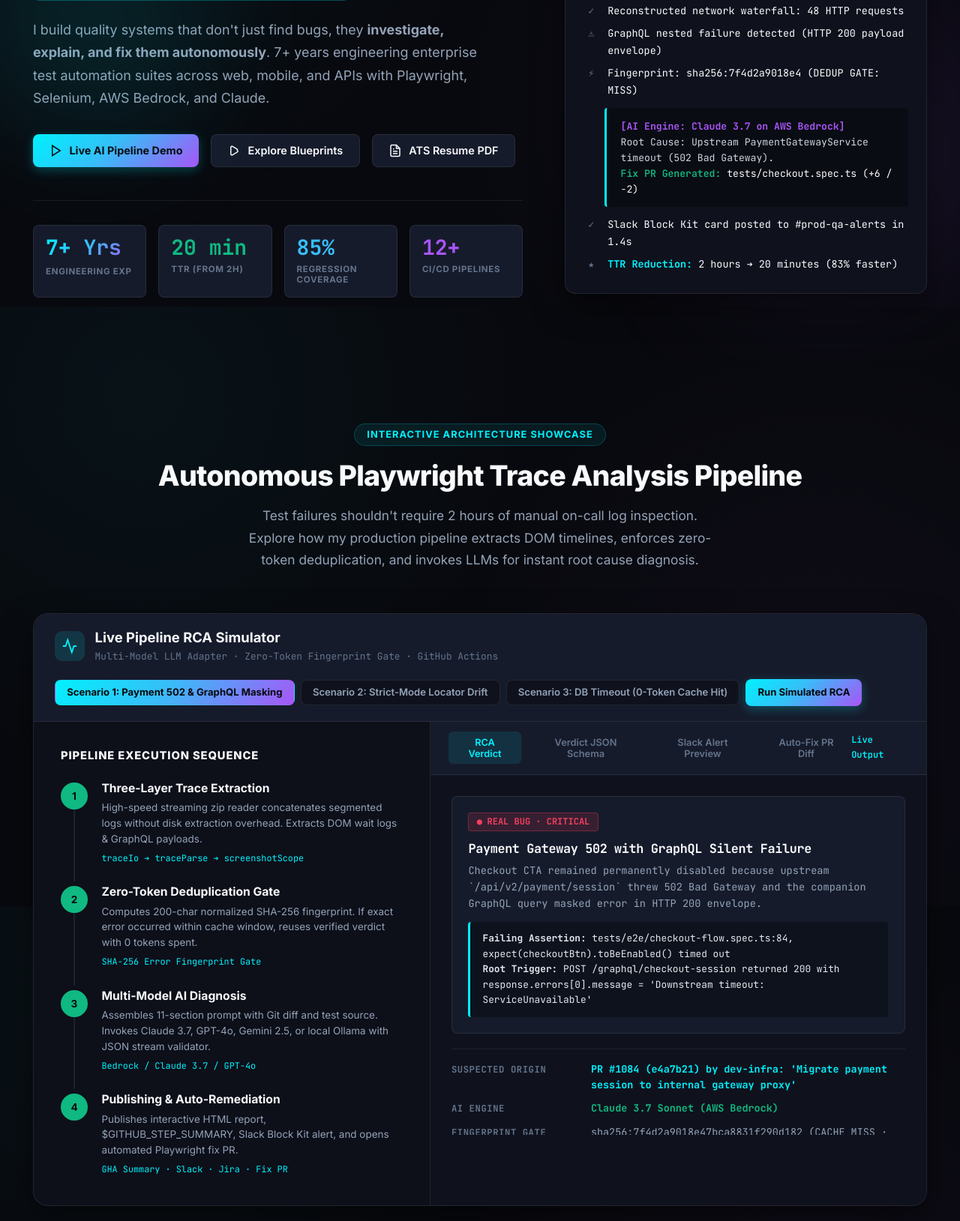
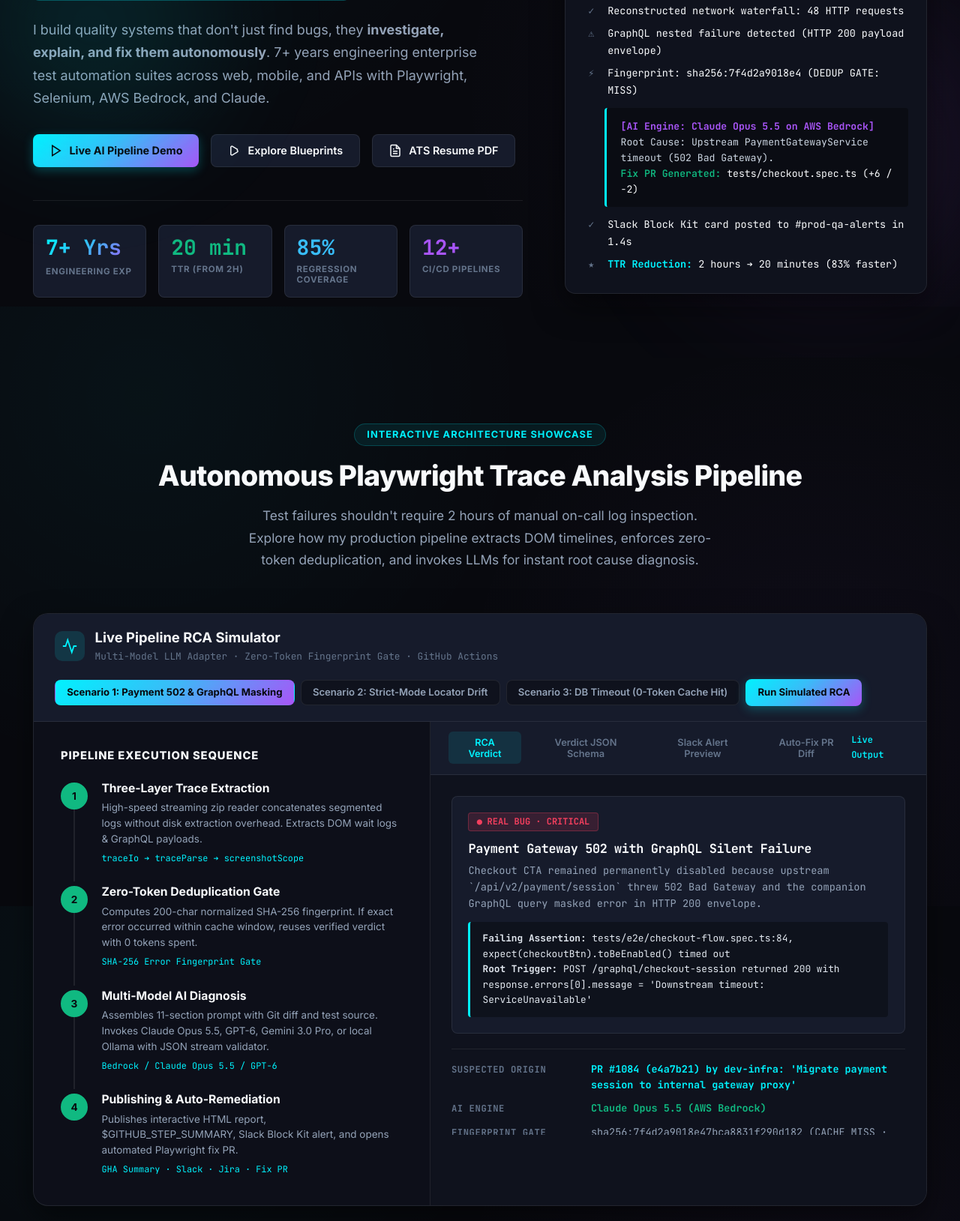
Before and after one commit to daniel-raj-s/portfolio, a plain HTML site: page index.html in a window 1280 px wide. Shown: the part 391-2020 px from the top of the page at 75% size. Drawn offline with Linux system fonts and the light colour scheme.

Commit message:
feat: update AI model architecture references to Claude Opus 5.5, GPT-6, and Gemini 3.0 Pro

```diff
--- a/index.html
+++ b/index.html
@@ -186,7 +186,7 @@
               <span class="t-content">Fingerprint: sha256:7f4d2a9018e4 (DEDUP GATE: MISS)</span>
             </div>
             <div class="t-block">
-              <strong style="color: var(--accent-purple);">[AI Engine: Claude 3.7 on AWS Bedrock]</strong><br>
+              <strong style="color: var(--accent-purple);">[AI Engine: Claude Opus 5.5 on AWS Bedrock]</strong><br>
               <span style="color: #cbd5e1;">Root Cause: Upstream PaymentGatewayService timeout (502 Bad Gateway).</span><br>
               <span style="color: var(--accent-emerald); font-weight: 600;">Fix PR Generated:</span> <code>tests/checkout.spec.ts</code> (+6 / -2)
             </div>
@@ -280,8 +280,8 @@
                 <div class="stage-indicator">3</div>
                 <div class="stage-text">
                   <div class="stage-name">Multi-Model AI Diagnosis</div>
-                  <div class="stage-desc">Assembles 11-section prompt with Git diff and test source. Invokes Claude 3.7, GPT-4o, Gemini 2.5, or local Ollama with JSON stream validator.</div>
-                  <span class="stage-meta">Bedrock / Claude 3.7 / GPT-4o</span>
+                  <div class="stage-desc">Assembles 11-section prompt with Git diff and test source. Invokes Claude Opus 5.5, GPT-6, Gemini 3.0 Pro, or local Ollama with JSON stream validator.</div>
+                  <span class="stage-meta">Bedrock / Claude Opus 5.5 / GPT-6</span>
                 </div>
               </div>
 
@@ -359,7 +359,7 @@
             </div>
 
             <p class="project-desc">
-              An enterprise-grade, company-agnostic autonomous failure investigation pipeline for Playwright E2E tests. Dissects deep DOM action wait timelines, reconstructs network waterfalls (detecting HTTP 502s and silent GraphQL errors in HTTP 200 envelopes), and invokes multi-model AI (OpenAI GPT-4o, Claude 3.7 on Bedrock, Gemini 2.5, Ollama) to triage failures, identify breaking PRs, and generate fixes.
+              An enterprise-grade, company-agnostic autonomous failure investigation pipeline for Playwright E2E tests. Dissects deep DOM action wait timelines, reconstructs network waterfalls (detecting HTTP 502s and silent GraphQL errors in HTTP 200 envelopes), and invokes multi-model AI (OpenAI GPT-6, Claude Opus 5.5 on Bedrock, Gemini 3.0 Pro, Ollama) to triage failures, identify breaking PRs, and generate fixes.
             </p>
 
             <div class="project-tech-stack">
@@ -536,7 +536,7 @@
           <div class="project-tech-stack">
             <span class="tech-tag">Python</span>
             <span class="tech-tag">Playwright CLI</span>
-            <span class="tech-tag">Claude / Gemini</span>
+            <span class="tech-tag">Claude Opus 5.5 / GPT-6</span>
             <span class="tech-tag">Tectonic LaTeX</span>
             <span class="tech-tag">Headed Execution</span>
           </div>
@@ -614,7 +614,7 @@
               </li>
               <li class="role-bullet-item">
                 <span class="bullet-icon">▹</span>
-                <div><strong>Agentic a11y Remediation:</strong> Built an automated accessibility remediation pipeline that renders affected components on a real page, validates WCAG compliance fixes with Claude on Bedrock, and generates Playwright specs pre-PR.</div>
+                <div><strong>Agentic a11y Remediation:</strong> Built an automated accessibility remediation pipeline that renders affected components on a real page, validates WCAG compliance fixes with Claude Opus 5.5 on Bedrock, and generates Playwright specs pre-PR.</div>
               </li>
               <li class="role-bullet-item">
                 <span class="bullet-icon">▹</span>
@@ -773,8 +773,9 @@
             <h3 class="skill-cat-title">AI &amp; Agentic Systems</h3>
           </div>
           <div class="skill-pill-list">
+            <span class="skill-pill">Claude Opus 5.5 / GPT-6</span>
             <span class="skill-pill">Claude Code / Skills</span>
-            <span class="skill-pill">AWS Bedrock</span>
+            <span class="skill-pill">AWS Bedrock (Multi-Model)</span>
             <span class="skill-pill">Agentic RCA Workflows</span>
             <span class="skill-pill">Playwright MCP</span>
             <span class="skill-pill">Playwright CLI</span>
@@ -926,7 +927,7 @@
           </div>
           <div class="t-block" style="margin-left: 0;">
             <strong style="color: var(--accent-cyan);">Daniel Raj S</strong>, Agentic Quality Engineer &amp; Senior SDET.<br>
-            Focus: Building autonomous quality loops, reducing flaky tests, and cutting on-call TTR with Playwright and Claude.
+            Focus: Building autonomous quality loops, reducing flaky tests, and cutting on-call TTR with Playwright, Claude Opus 5.5, and AWS Bedrock.
           </div>
         </div>
 
--- a/js/app.js
+++ b/js/app.js
@@ -119,7 +119,7 @@
     traceDuration: "31,450ms (TIMEOUT)",
     fingerprint: "sha256:7f4d2a9018e47bca8831f290d182",
     dedupVerdict: "CACHE MISS · New error fingerprint ingested",
-    aiModel: "Claude 3.7 Sonnet (AWS Bedrock)",
+    aiModel: "Claude Opus 5.5 (AWS Bedrock)",
     summary: "Checkout CTA remained permanently disabled because upstream `/api/v2/payment/session` threw 502 Bad Gateway and the companion GraphQL query masked error in HTTP 200 envelope.",
     failingAssertion: "tests/e2e/checkout-flow.spec.ts:84, expect(checkoutBtn).toBeEnabled() timed out",
     trigger: "POST /graphql/checkout-session returned 200 with response.errors[0].message = 'Downstream timeout: ServiceUnavailable'",
@@ -142,7 +142,7 @@
     traceDuration: "420ms (DETERMINISTIC)",
     fingerprint: "sha256:1a8c4f923bde00911762cba182f0",
     dedupVerdict: "CACHE MISS · Prompt assembled with Git commit diff",
-    aiModel: "GPT-4o (OpenAI Adapter)",
+    aiModel: "GPT-6 (OpenAI Reasoning Engine)",
     summary: "Playwright strict-mode locator resolution failed because frontend A/B test added a secondary mobile 'Enroll Now' button matching `getByRole('button', { name: /enroll/i })`.",
     failingAssertion: "tests/c4b/enterprise-catalog.spec.ts:42, Error: strict mode violation: locator resolved to 2 elements",
     trigger: "Resolved to <button class='btn-desktop'>Enroll Now</button> and <button class='btn-mobile-sticky'>Enroll Now</button>",
@@ -261,7 +261,7 @@
       <div style="padding: 2rem; text-align: center; color: var(--text-secondary);">
         <div class="pulse-dot" style="margin: 0 auto 1rem; width: 14px; height: 14px;"></div>
         <p style="font-family: var(--font-mono); font-size: 0.9rem; color: var(--accent-cyan);">
-          ${isCache ? '[Stage 3/4] Cache HIT! Skipping LLM invocation (0 tokens spent)...' : '[Stage 3/4] Invoking Claude 3.7 Sonnet on Bedrock with extracted trace context...'}
+          ${isCache ? '[Stage 3/4] Cache HIT! Skipping LLM invocation (0 tokens spent)...' : '[Stage 3/4] Invoking Claude Opus 5.5 on Bedrock with extracted trace context...'}
         </p>
       </div>
     `;
@@ -441,7 +441,7 @@
     skills: () => `
 <div class="t-block">
   <span class="t-highlight">Technical Arsenal:</span><br>
-  • <strong>Agentic AI:</strong> Claude Code/Skills, AWS Bedrock, Multi-Model RCA, Playwright MCP, Local LLMs<br>
+  • <strong>Agentic AI:</strong> Claude Opus 5.5, GPT-6, Claude Code/Skills, AWS Bedrock, Multi-Model RCA, Playwright MCP, Local LLMs<br>
   • <strong>Test Automation:</strong> Playwright (TS/Python), Selenium (Java), Cucumber BDD, Rest Assured, Appium, a11y (axe-core)<br>
   • <strong>Observability:</strong> SLO burn rates, error budgets, quality scoring, Allure, Slack Block Kit<br>
   • <strong>CI/CD & Cloud:</strong> GitHub Actions, GitLab CI/CD, Jenkins, Docker, AWS (EC2/S3), SonarQube<br>
```
Also changed, not shown: 1 other file.
